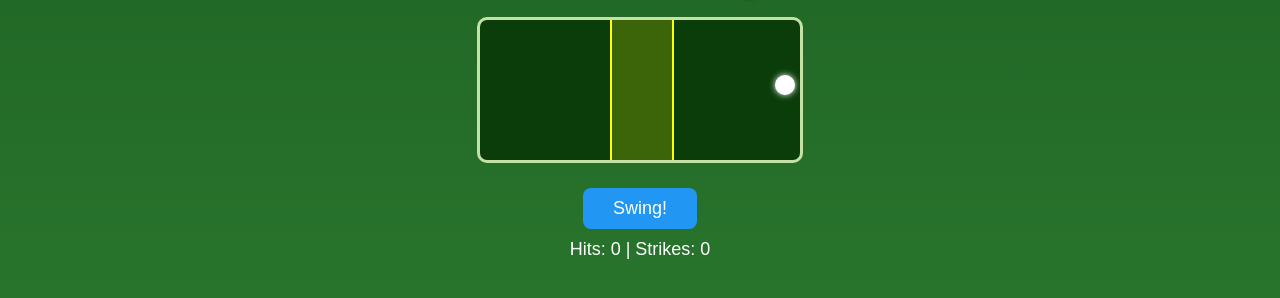
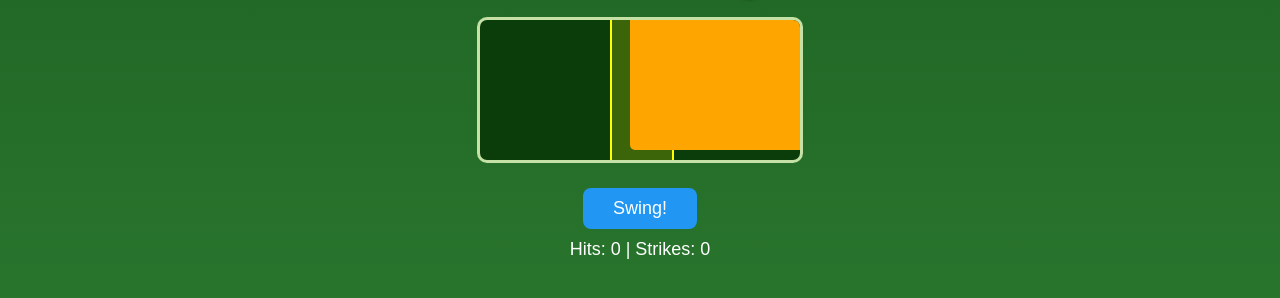
Before and after one commit to CornPOps1233/Base-Ball-game, a plain HTML site: page index.html in a window 1280 px wide. Shown: the part 278-576 px from the top of the page. Drawn offline with Linux system fonts and the light colour scheme.

Commit message:
Adjust position of .bat element in index.html

```diff
--- a/index.html
+++ b/index.html
@@ -47,8 +47,8 @@
     }
     .bat {
       position: absolute;
-      bottom: 100px;
-      left: 500px;
+      bottom: 10px;
+      left: 150px;
       width: 6000px;
       height: 1000px;
       background: orange;
```
